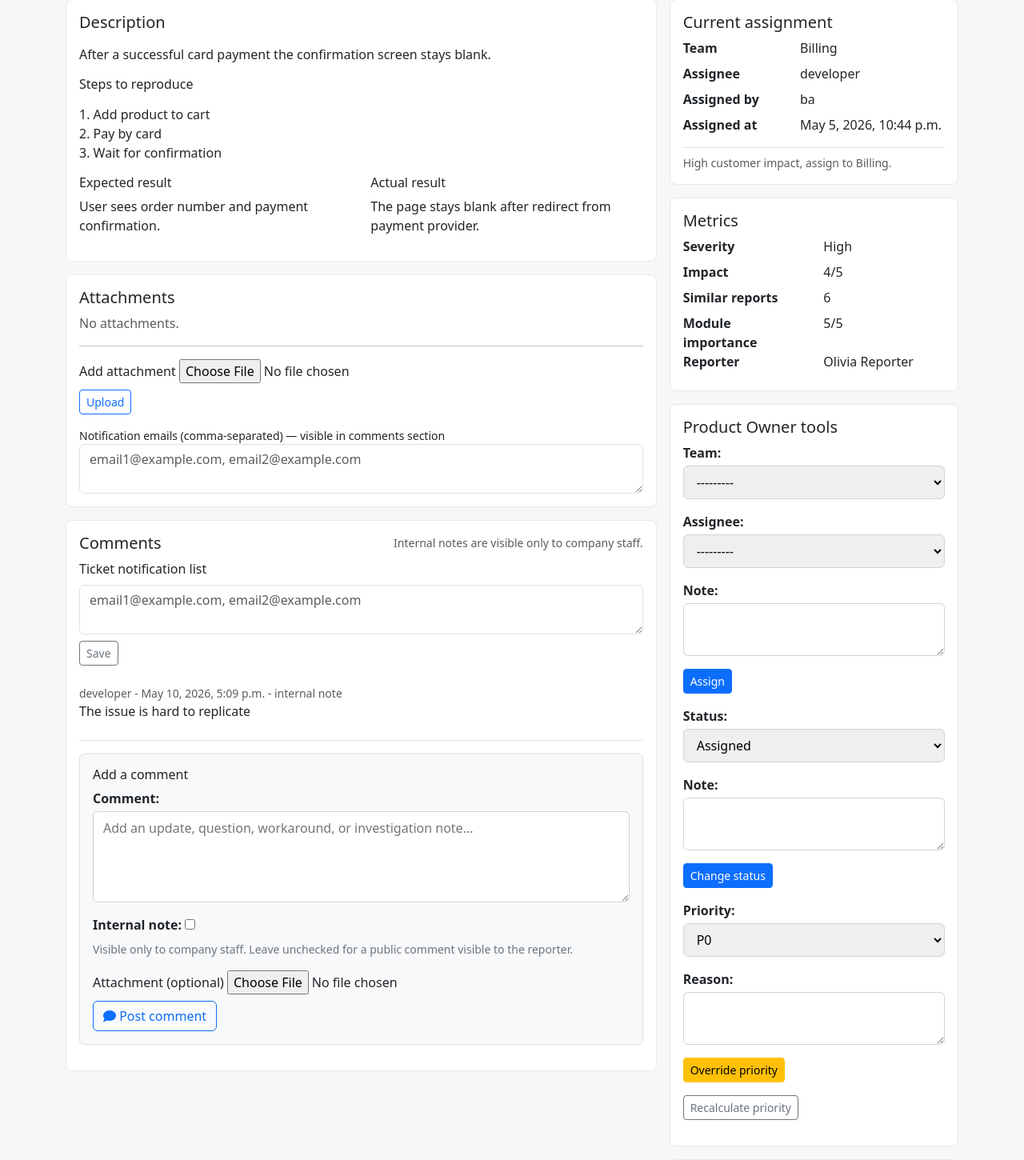
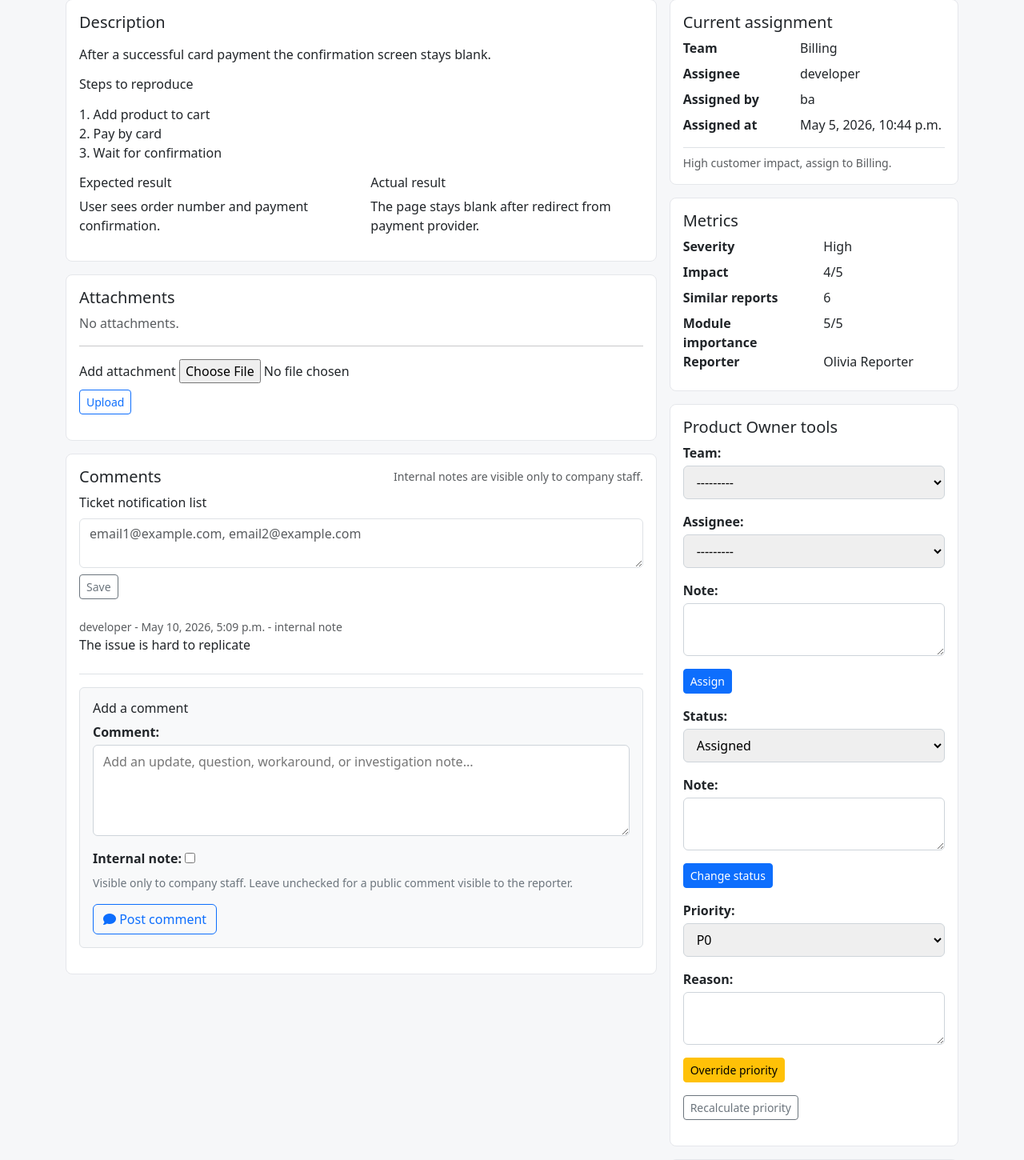
Before and after one commit to Mateoo18/BugTracker, a Django app: page /bugs/1/ in a window 1280 px wide. Shown: the part 183-1633 px from the top of the page at 80% size. Run offline with Django 5.2, Linux system fonts and the light colour scheme; a user stored in the database is signed in; data comes from the database, SQL or seed files in the repository; data that the repository does not hold is empty.

Commit message:
Remove notification input from Attachments area and remove file upload from comment form

```diff
--- a/presentation/web/templates/bugs/bug_detail.html
+++ b/presentation/web/templates/bugs/bug_detail.html
@@ -43,12 +43,7 @@
                 </div>
                 <button class="btn btn-sm btn-outline-primary">Upload</button>
             </form>
-            {% if can_manage %}
-            <div class="mt-2">
-                <label class="small">Notification emails (comma-separated) — visible in comments section</label>
-                {{ notification_form.notification_email }}
-            </div>
-            {% endif %}
+
         </div>
         <div class="panel p-3">
             <div class="d-flex justify-content-between align-items-center">
@@ -85,10 +80,7 @@
                 <input type="hidden" name="action" value="comment">
                 <h3 class="h6">Add a comment</h3>
                 {{ comment_form.as_p }}
-                <div class="mb-2">
-                    <label for="id_image">Attachment (optional)</label>
-                    <input type="file" name="image" id="id_image" accept="image/png,image/jpeg">
-                </div>
+                {# Removed direct attachment upload in comment form per UX request #}
                 <button class="btn btn-outline-primary"><i class="fa-solid fa-comment"></i> Post comment</button>
             </form>
         </div>
--- a/presentation/web/views.py
+++ b/presentation/web/views.py
@@ -215,7 +215,7 @@ def bug_detail(request, pk):
                 comment.is_internal = False
             comment.save()
             messages.success(request, "Comment added.")
-            messages.success(request, "Comment added.")
+            # attachment upload via comment was removed; attachments should be added via the Attachments section
             return redirect(bug)
     if request.method == "POST" and request.POST.get("action") == "attach_bug":
         # handle attachment upload for existing bug
```
